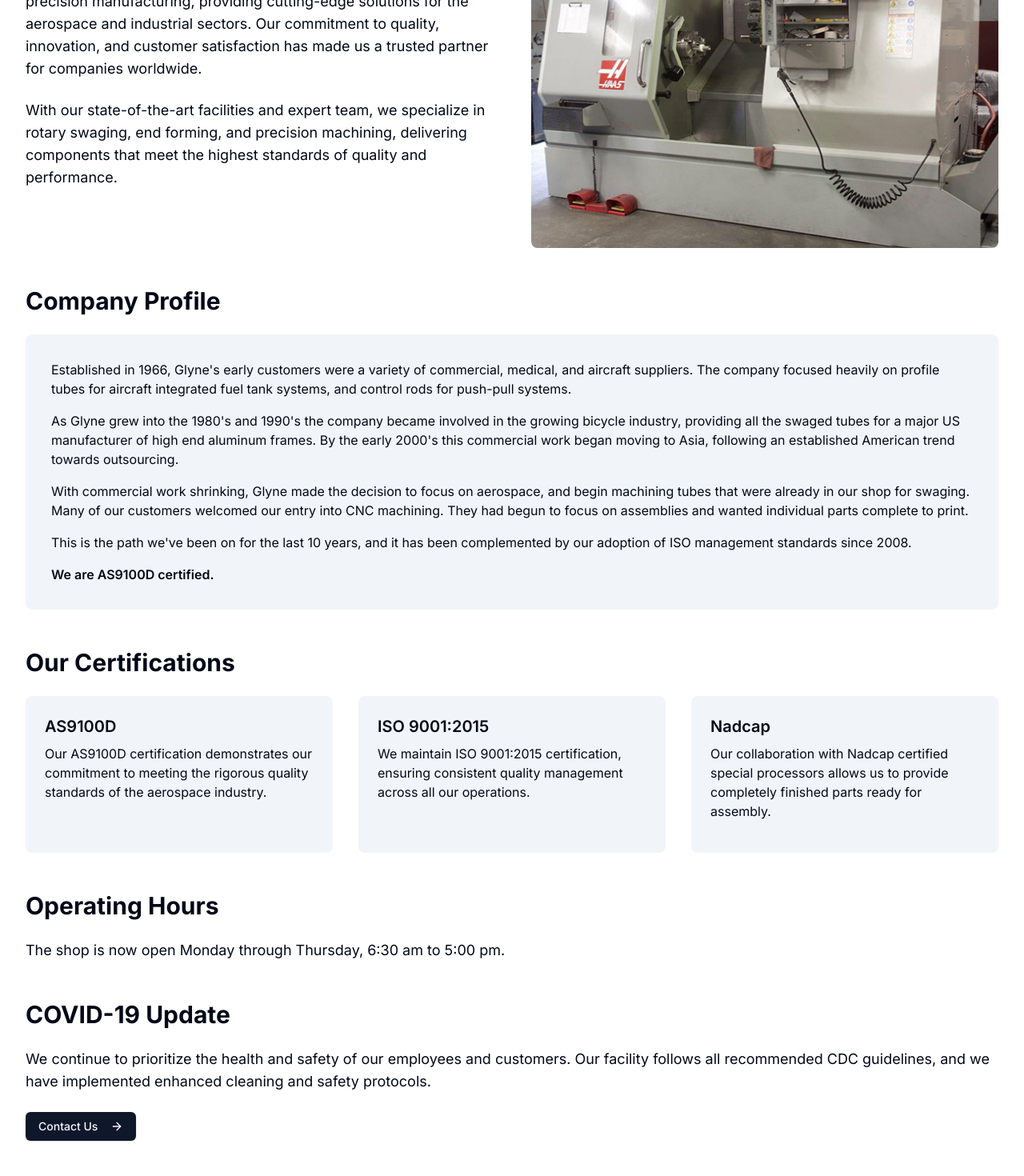
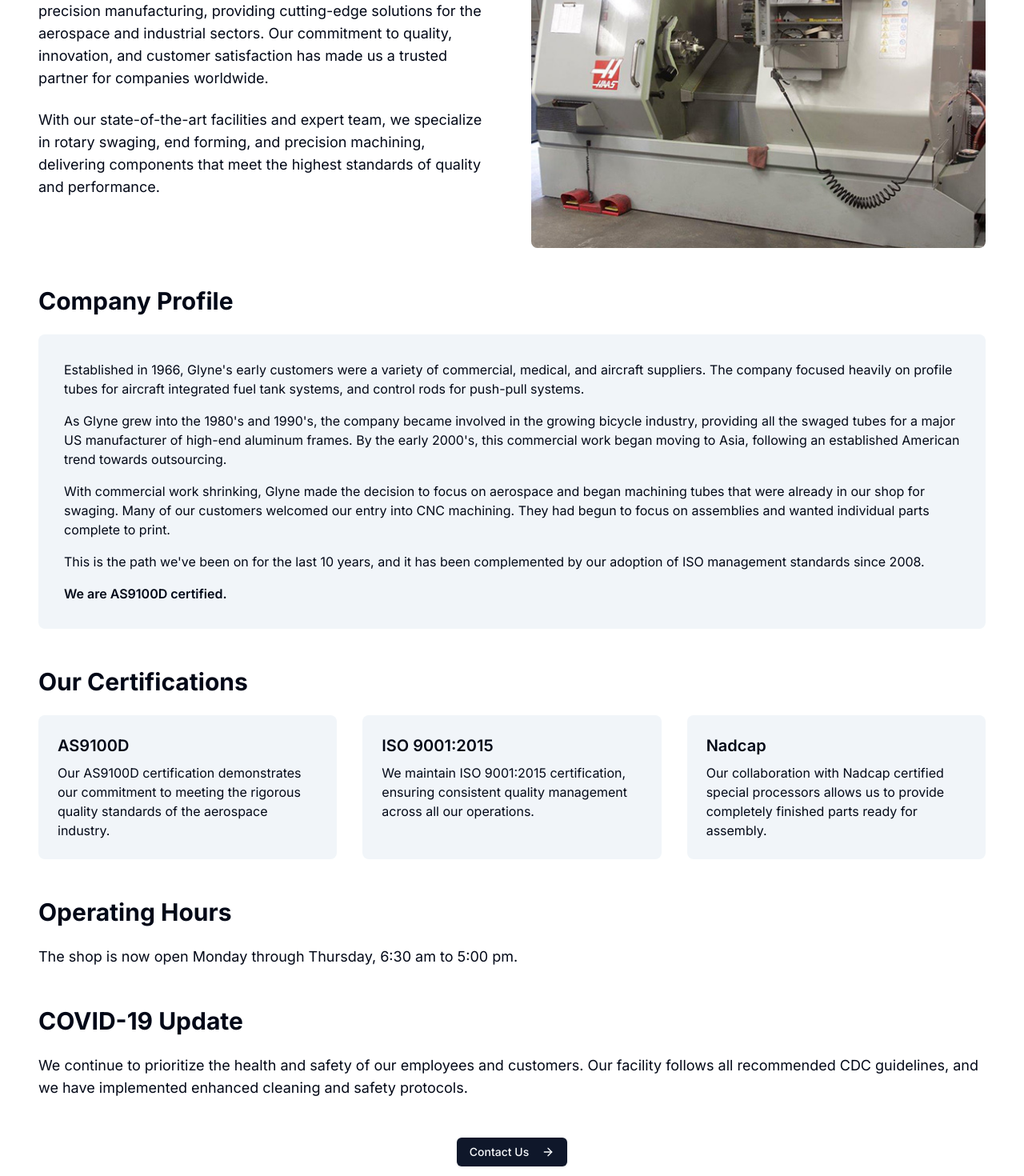
Before and after one commit to JackFClarke/glyne-mfg, a Next.js app: page /about in a window 1280 px wide. Shown: the part 340-1810 px from the top of the page at 80% size. Built offline with nearby package versions, Linux system fonts and the light colour scheme.

Commit message:
new about page

```diff
--- a/app/about/page.tsx
+++ b/app/about/page.tsx
@@ -1,15 +1,44 @@
 import Image from "next/image"
 import Link from "next/link"
 import { ArrowRight } from 'lucide-react'
+import { FC, ReactNode } from "react"
 
 import { Button } from "@/components/ui/button"
 
+// Define TypeScript interfaces for component props
+
+// Props for SectionTitle component
+interface SectionTitleProps {
+  children: ReactNode
+}
+
+// Reusable Section Title Component with TypeScript
+const SectionTitle: FC<SectionTitleProps> = ({ children }) => (
+  <h2 className="text-3xl font-bold mb-6">{children}</h2>
+)
+
+// Props for CertificationCard component
+interface CertificationCardProps {
+  title: string
+  description: string
+}
+
+// Reusable Certification Card Component with TypeScript
+const CertificationCard: FC<CertificationCardProps> = ({ title, description }) => (
+  <div className="bg-muted p-6 rounded-lg">
+    <h3 className="text-xl font-semibold mb-2">{title}</h3>
+    <p>{description}</p>
+  </div>
+)
+
 export default function AboutPage() {
   return (
-    <div className=" py-12">
+    <main className="py-12 px-4 max-w-7xl mx-auto">
+      {/* Page Title */}
       <h1 className="text-4xl font-bold mb-8">About Glyne Manufacturing</h1>
 
-      <div className="grid gap-12 lg:grid-cols-2 items-center mb-12">
+      {/* Introduction Section */}
+      <section className="grid gap-12 lg:grid-cols-2 items-center mb-12">
         <div>
           <p className="text-lg mb-6">
             Since 1966, Glyne Manufacturing has been at the forefront of precision manufacturing,
@@ -17,7 +46,7 @@ export default function AboutPage() {
             to quality, innovation, and customer satisfaction has made us a trusted partner for
             companies worldwide.
           </p>
-          <p className="text-lg mb-6">
+          <p className="text-lg">
             With our state-of-the-art facilities and expert team, we specialize in rotary swaging,
             end forming, and precision machining, delivering components that meet the highest
             standards of quality and performance.
@@ -27,29 +56,32 @@ export default function AboutPage() {
           <Image
             src="/cnn-lathe-for-secondary-operations.jpg"
             alt="Glyne Manufacturing Facility"
-            fill
+            layout="fill"
             className="object-cover"
+            priority // Ensures the image loads quickly
           />
         </div>
-      </div>
+      </section>
 
-      <h2 className="text-3xl font-bold mb-6">Company Profile</h2>
-      <div className="bg-muted p-8 rounded-lg mb-12">
-        <p className="mb-4">
+      {/* Company Profile Section */}
+      <section className="mb-12">
+        <SectionTitle>Company Profile</SectionTitle>
+        <div className="bg-muted p-8 rounded-lg space-y-4">
+          <p>
             Established in 1966, Glyne&apos;s early customers were a variety of commercial, medical, and aircraft suppliers.
             The company focused heavily on profile tubes for aircraft integrated fuel tank systems, and control rods for push-pull systems.
           </p>
-        <p className="mb-4">
-          As Glyne grew into the 1980&apos;s and 1990&apos;s the company became involved in the growing bicycle industry,
-          providing all the swaged tubes for a major US manufacturer of high end aluminum frames. By the early 2000&apos;s
+          <p>
+            As Glyne grew into the 1980&apos;s and 1990&apos;s, the company became involved in the growing bicycle industry,
+            providing all the swaged tubes for a major US manufacturer of high-end aluminum frames. By the early 2000&apos;s,
             this commercial work began moving to Asia, following an established American trend towards outsourcing.
           </p>
-        <p className="mb-4">
-          With commercial work shrinking, Glyne made the decision to focus on aerospace, and begin machining tubes
+          <p>
+            With commercial work shrinking, Glyne made the decision to focus on aerospace and began machining tubes
             that were already in our shop for swaging. Many of our customers welcomed our entry into CNC machining.
             They had begun to focus on assemblies and wanted individual parts complete to print.
           </p>
-        <p className="mb-4">
+          <p>
             This is the path we&apos;ve been on for the last 10 years, and it has been complemented by our adoption of
             ISO management standards since 2008.
           </p>
@@ -57,49 +89,56 @@ export default function AboutPage() {
             We are AS9100D certified.
           </p>
         </div>
+      </section>
 
-      <h2 className="text-3xl font-bold mb-6">Our Certifications</h2>
-      <div className="grid gap-8 md:grid-cols-2 lg:grid-cols-3 mb-12">
-        <div className="bg-muted p-6 rounded-lg">
-          <h3 className="text-xl font-semibold mb-2">AS9100D</h3>
-          <p className="mb-4">
-            Our AS9100D certification demonstrates our commitment to meeting the rigorous
-            quality standards of the aerospace industry.
-          </p>
+      {/* Certifications Section */}
+      <section className="mb-12">
+        <SectionTitle>Our Certifications</SectionTitle>
+        <div className="grid gap-8 md:grid-cols-2 lg:grid-cols-3">
+          <CertificationCard
+            title="AS9100D"
+            description="Our AS9100D certification demonstrates our commitment to meeting the rigorous
+            quality standards of the aerospace industry."
+          />
+          <CertificationCard
+            title="ISO 9001:2015"
+            description="We maintain ISO 9001:2015 certification, ensuring consistent quality management
+            across all our operations."
+          />
+          <CertificationCard
+            title="Nadcap"
+            description="Our collaboration with Nadcap certified special processors allows us to provide
+            completely finished parts ready for assembly."
+          />
         </div>
-        <div className="bg-muted p-6 rounded-lg">
-          <h3 className="text-xl font-semibold mb-2">ISO 9001:2015</h3>
-          <p className="mb-4">
-            We maintain ISO 9001:2015 certification, ensuring consistent quality management
-            across all our operations.
-          </p>
-        </div>
-        <div className="bg-muted p-6 rounded-lg">
-          <h3 className="text-xl font-semibold mb-2">Nadcap</h3>
-          <p className="mb-4">
-            Our collaboration with Nadcap certified special processors allows us to provide
-            completely finished parts ready for assembly.
-          </p>
-        </div>
-      </div>
+      </section>
 
-      <h2 className="text-3xl font-bold mb-6">Operating Hours</h2>
-      <p className="text-lg mb-12">
+      {/* Operating Hours Section */}
+      <section className="mb-12">
+        <SectionTitle>Operating Hours</SectionTitle>
+        <p className="text-lg">
           The shop is now open Monday through Thursday, 6:30 am to 5:00 pm.
         </p>
+      </section>
 
-      <h2 className="text-3xl font-bold mb-6">COVID-19 Update</h2>
-      <p className="text-lg mb-6">
+      {/* COVID-19 Update Section */}
+      <section className="mb-12">
+        <SectionTitle>COVID-19 Update</SectionTitle>
+        <p className="text-lg">
           We continue to prioritize the health and safety of our employees and customers.
           Our facility follows all recommended CDC guidelines, and we have implemented
           enhanced cleaning and safety protocols.
         </p>
+      </section>
 
+      {/* Contact Button */}
+      <div className="text-center">
         <Button asChild>
-        <Link href="/contact">
+          <Link href="/contact" className="inline-flex items-center">
             Contact Us <ArrowRight className="ml-2 h-4 w-4" />
           </Link>
         </Button>
       </div>
+    </main>
   )
 }
```
Lines whose indentation alone changed are shown as unchanged.
